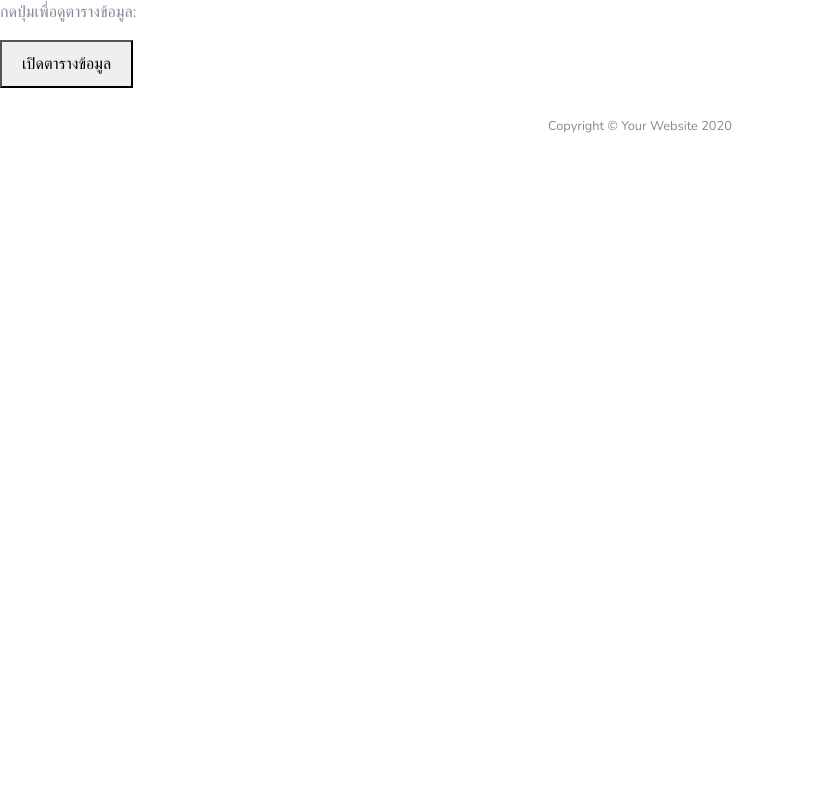
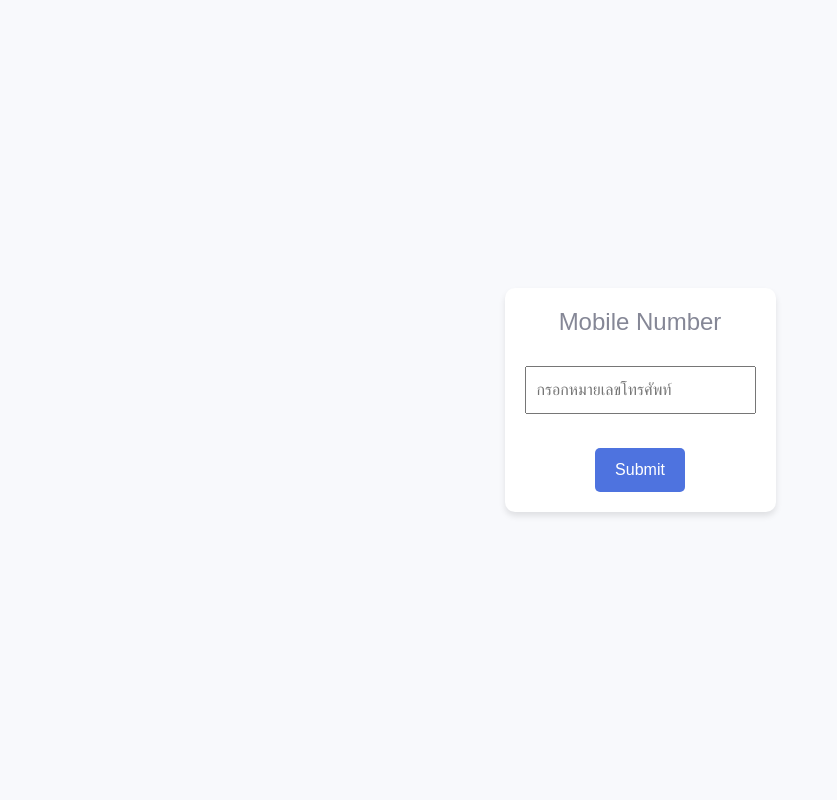
Before and after one commit to Zong-007/Oral_C_dashbord, a PHP site: page / in a window 1280 px wide. Shown: the whole page, without its empty margins (0-837 px from the left). Run offline with PHP 8.4, Linux system fonts and the light colour scheme.

Commit message:
Update index.php

```diff
--- a/startbootstrap-sb-admin-2-gh-pages/index.php
+++ b/startbootstrap-sb-admin-2-gh-pages/index.php
@@ -44,73 +44,93 @@
         }
     ?>
 
+    <style>
+        /* จัดฟอร์มให้อยู่ตรงกลางหน้าจอ */
+        body {
+            display: flex;
+            justify-content: center;
+            align-items: center;
+            min-height: 100vh;
+            margin: 0;
+            font-family: Arial, sans-serif;
+            background-color: #f8f9fc;
+        }
+
+        /* สไตล์กล่องฟอร์ม */
+        form {
+            background-color: #ffffff;
+            padding: 20px;
+            border-radius: 10px;
+            box-shadow: 0 4px 6px rgba(0, 0, 0, 0.1);
+            text-align: center;
+        }
+
+        h1 {
+            font-size: 24px;
+            margin-bottom: 20px;
+        }
+
+        input {
+            width: 100%;
+            max-width: 300px;
+            margin: 10px 0;
+        }
+
+        button {
+            background-color: #4e73df;
+            color: white;
+            border: none;
+            border-radius: 5px;
+            cursor: pointer;
+        }
+
+        button:hover {
+            background-color: #2e59d9;
+        }
+    </style>
+
 </head>
 
 <body id="page-top">
-    <p>กดปุ่มเพื่อดูตารางข้อมูล:</p>
 
-    <!-- ปุ่มที่ลิงก์ไปยัง table.php -->
-    <a href="teble_data.php">
-        <button style="padding: 10px 20px; font-size: 16px;">เปิดตารางข้อมูล</button>
-    </a>
-    <!-- Page Wrapper -->
-    <div id="wrapper">
+<form id="mobileForm" action="teble_data.php" method="GET" onsubmit="return validateForm()">
+        <h1>Mobile Number</h1>
+        <!-- ช่องสำหรับใส่เบอร์มือถือ -->
+        <input
+            type="tel"
+            id="mobileNumber"
+            name="mobileNumber"
+            placeholder="กรอกหมายเลขโทรศัพท์"
+            required
+            pattern="[0-9]{10}"
+            style="padding: 10px; font-size: 16px;">
+        <br><br>
 
+        <!-- ปุ่ม Submit -->
+        <button type="submit" style="padding: 10px 20px; font-size: 16px;">Submit</button>
+    </form>
 
-        <!-- Content Wrapper -->
-        <div id="content-wrapper" class="d-flex flex-column">
+    <script>
+        function validateForm() {
+            // ดึงค่า input ของหมายเลขโทรศัพท์
+            const mobileNumber = document.getElementById('mobileNumber').value;
 
-            <!-- Main Content -->
-            <div id="content">
+            // ตรวจสอบว่ามีการกรอกข้อมูลหรือไม่
+            if (mobileNumber.trim() === "") {
+                alert("กรุณากรอกหมายเลขโทรศัพท์มือถือ!");
+                return false; // ป้องกันการส่งฟอร์ม
+            }
 
+            // ตรวจสอบรูปแบบ (10 หลัก)
+            const pattern = /^[0-9]{10}$/;
+            if (!pattern.test(mobileNumber)) {
+                alert("กรุณากรอกหมายเลขโทรศัพท์ให้ถูกต้อง (10 หลัก)!");
+                return false; // ป้องกันการส่งฟอร์ม
+            }
 
-
-                <!-- Begin Page Content -->
-
-
-            </div>
-            <!-- End of Main Content -->
-
-            <!-- Footer -->
-            <footer class="sticky-footer bg-white">
-                <div class="container my-auto">
-                    <div class="copyright text-center my-auto">
-                        <span>Copyright &copy; Your Website 2020</span>
-                    </div>
-                </div>
-            </footer>
-            <!-- End of Footer -->
-
-        </div>
-        <!-- End of Content Wrapper -->
-
-    </div>
-    <!-- End of Page Wrapper -->
-
-    <!-- Scroll to Top Button-->
-    <a class="scroll-to-top rounded" href="#page-top">
-        <i class="fas fa-angle-up"></i>
-    </a>
-
-    <!-- Logout Modal-->
-    <div class="modal fade" id="logoutModal" tabindex="-1" role="dialog" aria-labelledby="exampleModalLabel"
-        aria-hidden="true">
-        <div class="modal-dialog" role="document">
-            <div class="modal-content">
-                <div class="modal-header">
-                    <h5 class="modal-title" id="exampleModalLabel">Ready to Leave?</h5>
-                    <button class="close" type="button" data-dismiss="modal" aria-label="Close">
-                        <span aria-hidden="true">×</span>
-                    </button>
-                </div>
-                <div class="modal-body">Select "Logout" below if you are ready to end your current session.</div>
-                <div class="modal-footer">
-                    <button class="btn btn-secondary" type="button" data-dismiss="modal">Cancel</button>
-                    <a class="btn btn-primary" href="login.html">Logout</a>
-                </div>
-            </div>
-        </div>
-    </div>
+            return true; // อนุญาตให้ส่งฟอร์มได้
+        }
+    </script>
 
     <!-- Bootstrap core JavaScript-->
     <script src="vendor/jquery/jquery.min.js"></script>
```
